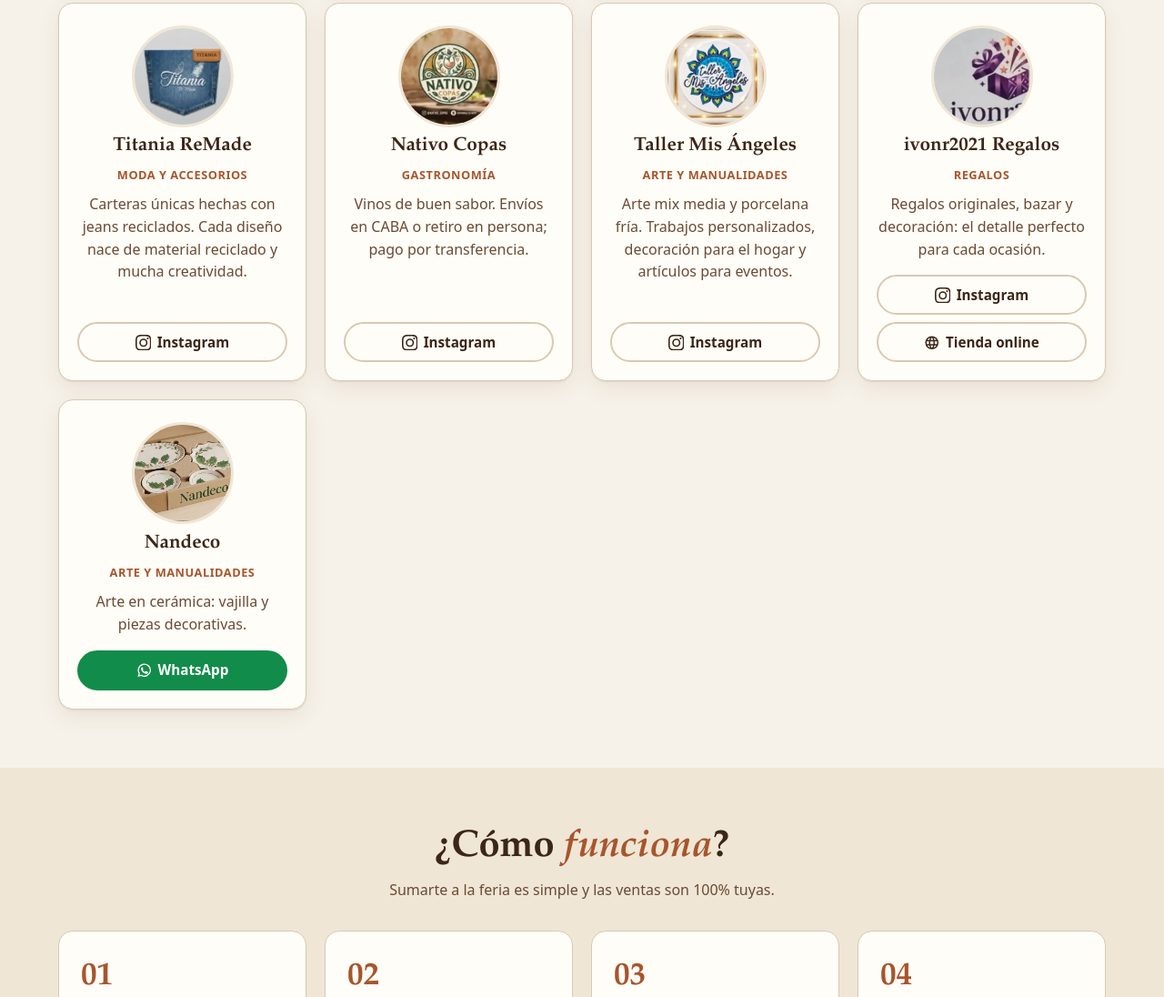
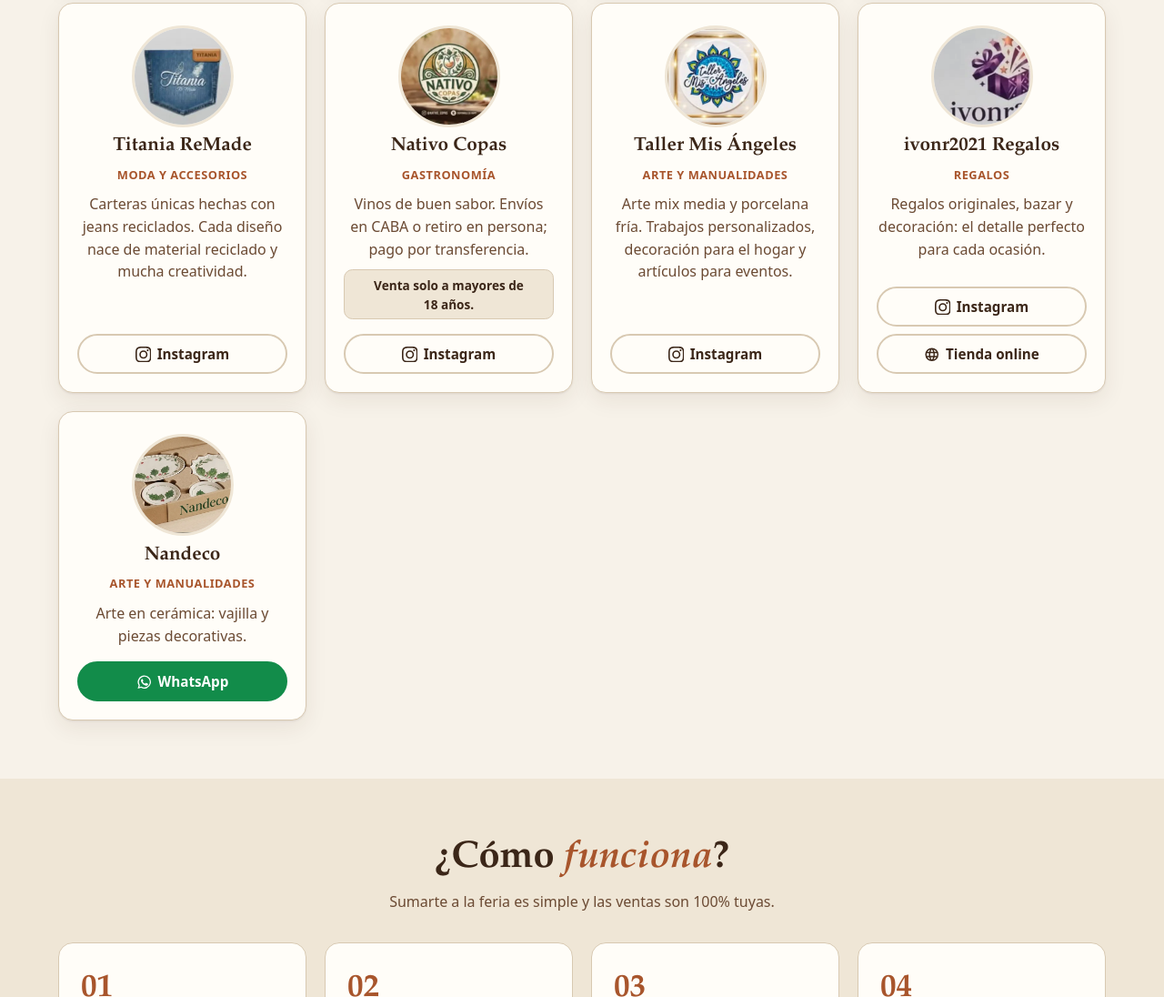
Before and after one commit to Scuuz/feria-raices-fusion, a plain HTML site: page index.html in a window 1280 px wide. Shown: the part 1559-2655 px from the top of the page at 91% size. Drawn offline with Linux system fonts and the light colour scheme.

Commit message:
Aviso +18 para Nativo Copas

```diff
--- a/app.js
+++ b/app.js
@@ -102,6 +102,7 @@ function tarjeta(e) {
     crear("h3", { text: e.nombre }),
     crear("p", { class: "tag", text: e.rubro }),
     crear("p", { text: e.descripcion }),
+    e.aviso ? crear("p", { class: "aviso", text: e.aviso }) : null,
     acciones,
   );
   return crear("li", { "data-rubro": e.rubro }, card);
--- a/datos.js
+++ b/datos.js
@@ -17,7 +17,8 @@ const CONFIG = {
 // Cada emprendimiento:
 //   nombre, rubro, descripcion (corta), imagen (archivo en /img),
 //   instagram (usuario sin @, o ""), whatsapp (mismo formato que arriba, o ""),
-//   web (opcional, dirección completa con https://)
+//   web (opcional, dirección completa con https://),
+//   aviso (opcional, texto corto destacado, por ejemplo "Venta solo a mayores de 18 años.")
 const EMPRENDIMIENTOS = [
   {
     nombre: "Bling Bling Shakur",
@@ -69,6 +70,7 @@ const EMPRENDIMIENTOS = [
     descripcion:
       "Vinos de buen sabor. Envíos en CABA o retiro en persona; pago por transferencia.",
     imagen: "img/nativo-copas.webp",
+    aviso: "Venta solo a mayores de 18 años.",
     instagram: "nativo_copas",
     whatsapp: "",
   },
--- a/estilos.css
+++ b/estilos.css
@@ -216,7 +216,7 @@ a { color: inherit; }
   margin: 0; font-size: .8rem; font-weight: 700; letter-spacing: .04em; text-transform: uppercase;
   color: var(--highlight);
 }
-.card > p:not(.tag) { margin: 0; color: var(--text-soft); flex-grow: 1; }
+.card > p:not(.tag, .aviso) { margin: 0; color: var(--text-soft); flex-grow: 1; }
 .card footer { display: flex; flex-wrap: wrap; gap: .5rem; justify-content: center; margin-top: .4rem; width: 100%; }
 .contact {
   flex: 1 1 8rem; display: inline-flex; align-items: center; justify-content: center; gap: .4rem;
@@ -303,3 +303,7 @@ a { color: inherit; }
 .site-footer p { margin: .3rem 0; color: var(--text-soft); }
 
 .sprite { position: absolute; width: 0; height: 0; overflow: hidden; }
+.aviso {
+  margin: 0; padding: .35rem .75rem; border-radius: .6rem; font-size: .85rem; font-weight: 700;
+  color: var(--text); background: var(--bg-alt); border: 1px solid var(--border);
+}
```
